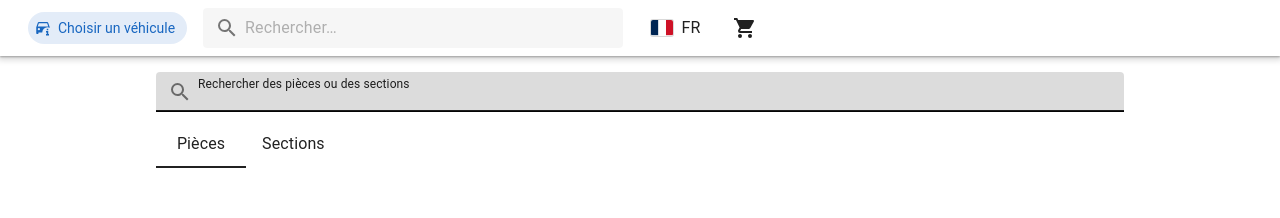
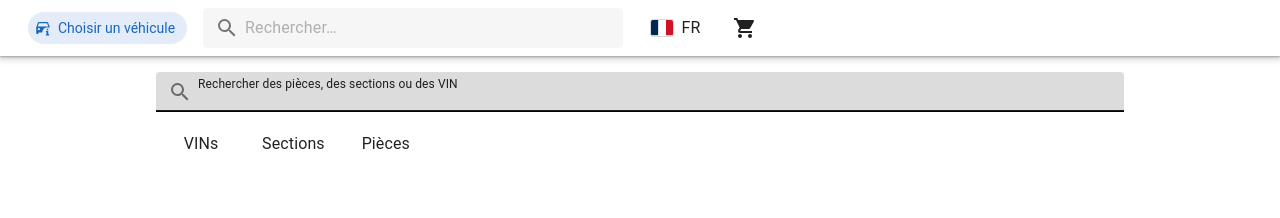
Before and after one commit to Bakeneko/open-niscat, a Vue app in the folder web/: page /fr/search in a window 1280 px wide. Shown: the top 218 px of the page. Built offline with nearby package versions, Linux system fonts and the light colour scheme.

Commit message:
feat(web): VIN results, per-tab counts and an all-vehicles switch in search
The search opens on the first tab with results (VINs, sections, then parts).

```diff
--- a/web/src/api/types.ts
+++ b/web/src/api/types.ts
@@ -141,6 +141,7 @@ export interface SearchResult {
   truncated: boolean
   parts: LineRef[]
   sections: SectionHit[]
+  vins: VinMatch[]
 }
 export interface PartInfo {
   key: string
--- a/web/src/i18n/en.ts
+++ b/web/src/i18n/en.ts
@@ -19,7 +19,7 @@ export const en = {
     find: 'Identify',
     browse: 'Browse the catalogues',
     history: 'Recently viewed',
-    searchLabel: 'Search parts or sections',
+    searchLabel: 'Search parts, sections or VINs',
   },
   lang: { label: 'Language' },
   scope: {
@@ -99,6 +99,8 @@ export const en = {
     placeholder: 'Search…',
     parts: 'Parts',
     sections: 'Sections',
+    vins: 'VINs',
+    allVehicles: 'All vehicles',
     results: '{n} results',
     truncated: 'More than {n} results: refine the search.',
     none: 'No results.',
--- a/web/src/i18n/fr.ts
+++ b/web/src/i18n/fr.ts
@@ -21,7 +21,7 @@ export const fr: typeof en = {
     find: 'Identifier',
     browse: 'Parcourir les catalogues',
     history: 'Consultés récemment',
-    searchLabel: 'Rechercher des pièces ou des sections',
+    searchLabel: 'Rechercher des pièces, des sections ou des VIN',
   },
   lang: { label: 'Langue' },
   scope: {
@@ -101,6 +101,8 @@ export const fr: typeof en = {
     placeholder: 'Rechercher…',
     parts: 'Pièces',
     sections: 'Sections',
+    vins: 'VINs',
+    allVehicles: 'Tous les véhicules',
     results: '{n} résultats',
     truncated: 'Plus de {n} résultats : affinez la recherche.',
     none: 'Aucun résultat.',
--- /dev/null
+++ b/web/src/lib/search.ts
@@ -0,0 +1,12 @@
+/** Search result tabs, in display (and priority) order. */
+export const SEARCH_TABS = ['vins', 'sections', 'parts'] as const
+export type SearchTab = (typeof SEARCH_TABS)[number]
+
+export function isSearchTab(v: unknown): v is SearchTab {
+  return SEARCH_TABS.some((t) => t === v)
+}
+
+/** The tab a search opens on: the first one with results, sections when there are none. */
+export function defaultTab(counts: Partial<Record<SearchTab, number>>): SearchTab {
+  return SEARCH_TABS.find((t) => (counts[t] ?? 0) > 0) ?? 'sections'
+}
--- a/web/src/views/SearchView.vue
+++ b/web/src/views/SearchView.vue
@@ -2,17 +2,18 @@
 import { mdiMagnify } from '@mdi/js'
 import { computed, ref, watch } from 'vue'
 import { useI18n } from 'vue-i18n'
-import { useRoute, useRouter } from 'vue-router'
+import { useRoute, useRouter, type LocationQuery } from 'vue-router'
 import { apiPath } from '@/api/client'
 import type { SearchResult } from '@/api/types'
 import ErrorAlert from '@/components/ErrorAlert.vue'
-import { useFetch } from '@/composables/useFetch'
+import { useFetch, type Fetched } from '@/composables/useFetch'
 import { useLang } from '@/composables/useLang'
 import { useLinks } from '@/composables/useLinks'
 import { useScope } from '@/composables/useScope'
-import { formatRange } from '@/lib/format'
+import { formatRange, formatYearMonth } from '@/lib/format'
 import { refPath } from '@/lib/refs'
 import { scopeToQuery } from '@/lib/scope'
+import { defaultTab, isSearchTab, SEARCH_TABS, type SearchTab } from '@/lib/search'
 
 const PAGE = 50
 const { t } = useI18n()
@@ -23,20 +24,51 @@ const links = useLinks()
 const { current } = useScope()
 
 const q = computed(() => (typeof route.query.q === 'string' ? route.query.q : ''))
-const type = computed(() => (route.query.type === 'sections' ? 'sections' : 'parts'))
 const page = computed(() => Math.max(1, Number(route.query.page) || 1))
-const { data, error, loading, reload } = useFetch<SearchResult>(() =>
+// "All vehicles" ignores the active vehicle for this search only (kept in the URL, so shareable).
+const all = computed(() => route.query.all === '1')
+const scope = computed(() => (all.value ? null : current.value))
+
+// One request per tab, so every tab shows its count; only the open tab is paged.
+const explicit = computed(() => (isSearchTab(route.query.type) ? route.query.type : null))
+const fetches = Object.fromEntries(
+  SEARCH_TABS.map((tab) => [
+    tab,
+    useFetch<SearchResult>(() =>
       q.value.trim() === ''
         ? null
         : apiPath('/api/search', {
             q: q.value,
-        type: type.value,
-        offset: (page.value - 1) * PAGE,
+            type: tab,
+            offset: tab === explicit.value ? (page.value - 1) * PAGE : 0,
             limit: PAGE,
             lang: lang.value,
-        ...scopeToQuery(current.value),
+            ...scopeToQuery(scope.value),
           }),
+    ),
+  ]),
+) as Record<SearchTab, Fetched<SearchResult>>
+const loaded = computed(() => SEARCH_TABS.every((tab) => fetches[tab].data.value !== null))
+const type = computed<SearchTab | null>(() => {
+  if (explicit.value !== null) return explicit.value
+  if (!loaded.value) return null
+  const counts: Partial<Record<SearchTab, number>> = {}
+  for (const tab of SEARCH_TABS) counts[tab] = fetches[tab].data.value?.total ?? 0
+  return defaultTab(counts)
+})
+const active = computed(() => (type.value === null ? null : fetches[type.value]))
+const data = computed(() => active.value?.data.value ?? null)
+const loading = computed(() => SEARCH_TABS.some((tab) => fetches[tab].loading.value))
+const error = computed(
+  () => SEARCH_TABS.map((tab) => fetches[tab].error.value).find((e) => e !== null) ?? null,
 )
+function reload() {
+  for (const tab of SEARCH_TABS) fetches[tab].reload()
+}
+function count(tab: SearchTab): string {
+  const d = fetches[tab].data.value
+  return d === null ? '' : ` (${String(d.total)}${d.truncated ? '+' : ''})`
+}
 const pages = computed(() => Math.max(1, Math.ceil((data.value?.total ?? 0) / PAGE)))
 
 function setQuery(patch: Record<string, string>) {
@@ -52,9 +84,23 @@ watch(
   },
   { immediate: true },
 )
+// Only a user's choice is written to the URL: v-tabs selects its first tab by itself while results load.
+function pickTab(v: unknown) {
+  if (type.value !== null && isSearchTab(v) && v !== type.value) setQuery({ type: v, page: '1' })
+}
+// A new search lets the tab be chosen again from the results.
 function submit() {
   const v = text.value.trim()
-  if (v !== '') setQuery({ q: v, page: '1' })
+  if (v === '') return
+  const query: LocationQuery = { ...route.query, q: v, page: '1' }
+  delete query.type
+  void router.replace({ query })
+}
+function setAll(v: boolean | null) {
+  const query: LocationQuery = { ...route.query, page: '1' }
+  if (v === true) query.all = '1'
+  else delete query.all
+  void router.replace({ query })
 }
 </script>
 
@@ -70,15 +116,22 @@ function submit() {
       class="mb-2"
       @keyup.enter="submit"
     />
-    <v-tabs
-      :model-value="type"
-      class="mb-2"
-      @update:model-value="(v) => setQuery({ type: String(v), page: '1' })"
+    <v-tabs :model-value="type" class="mb-2" @update:model-value="pickTab">
+      <v-tab v-for="tab in SEARCH_TABS" :key="tab" :value="tab"
+        >{{ t(`search.${tab}`) }}{{ count(tab) }}</v-tab
       >
-      <v-tab value="parts">{{ t('search.parts') }}</v-tab>
-      <v-tab value="sections">{{ t('search.sections') }}</v-tab>
     </v-tabs>
-    <div v-if="current" class="text-caption mb-2">{{ t('search.scoped') }}</div>
+    <div v-if="current" class="d-flex align-center flex-wrap ga-4 mb-2">
+      <span v-if="!all" class="text-caption">{{ t('search.scoped') }}</span>
+      <v-switch
+        :model-value="all"
+        :label="t('search.allVehicles')"
+        density="compact"
+        hide-details
+        class="ms-2 flex-grow-0"
+        @update:model-value="setAll"
+      />
+    </div>
     <v-progress-linear v-if="loading" indeterminate />
     <ErrorAlert :error="error" @retry="reload" />
     <template v-if="data">
@@ -94,7 +147,18 @@ function submit() {
       <v-alert v-if="data.total === 0" type="info" variant="tonal" density="compact">{{
         t('search.none')
       }}</v-alert>
-      <v-list v-if="type === 'parts'" density="compact" lines="two">
+      <v-list v-if="type === 'vins'" density="compact" lines="two">
+        <v-list-item
+          v-for="v in data.vins"
+          :key="v.vin"
+          :to="links.to(`/vin/${encodeURIComponent(v.vin)}`, {}, false)"
+          :title="v.vin"
+          :subtitle="
+            [v.cat, v.model, formatYearMonth(v.prodDate, true)].filter(Boolean).join(' · ')
+          "
+        />
+      </v-list>
+      <v-list v-else-if="type === 'parts'" density="compact" lines="two">
         <v-list-item
           v-for="p in data.parts"
           :key="p.id"
```
Also changed, not shown: 1 other file (tests, documents, lock files or other folders). Lines whose indentation alone changed are shown as unchanged.
